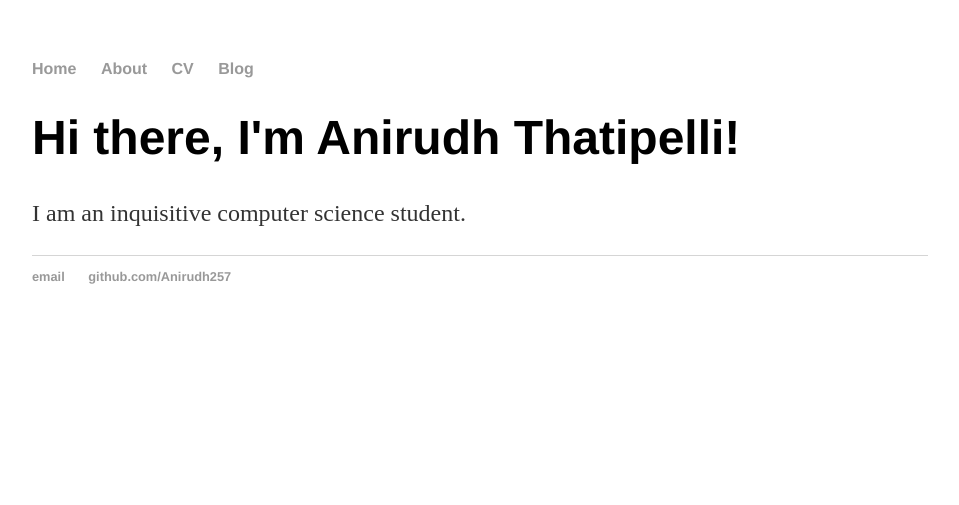
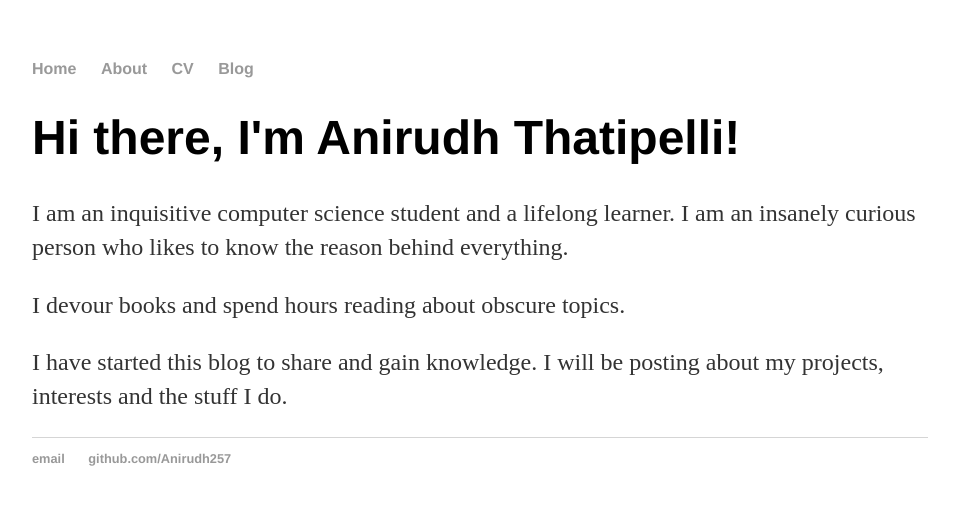
Before and after one commit to Anirudh257/Anirudh257.github.io, a Jekyll site: the page built from index.html, in a window 1280 px wide. Shown: the top 505 px of the page, without its empty margins (160-1119 px from the left). Built offline with Jekyll 4.4.1, drawn with Linux system fonts in a browser that asks for light colours.

Commit message:
Update index.html
Added an improved index

```diff
--- a/index.html
+++ b/index.html
@@ -4,5 +4,9 @@
 ---
 <div class="blurb">
 	<h1>Hi there, I'm Anirudh Thatipelli!</h1>
-	<p>I am an inquisitive computer science student.</p>
+	<p>I am an inquisitive computer science student and a lifelong learner. I am an insanely curious person who likes to know the reason behind everything.</p>
+	<p>I devour books and spend hours reading about obscure topics. </p>
+
+
+	<p>I have started this blog to share and gain knowledge. I will be posting about my projects, interests and the stuff I do.</p>
 </div><!-- /.blurb -->
```
